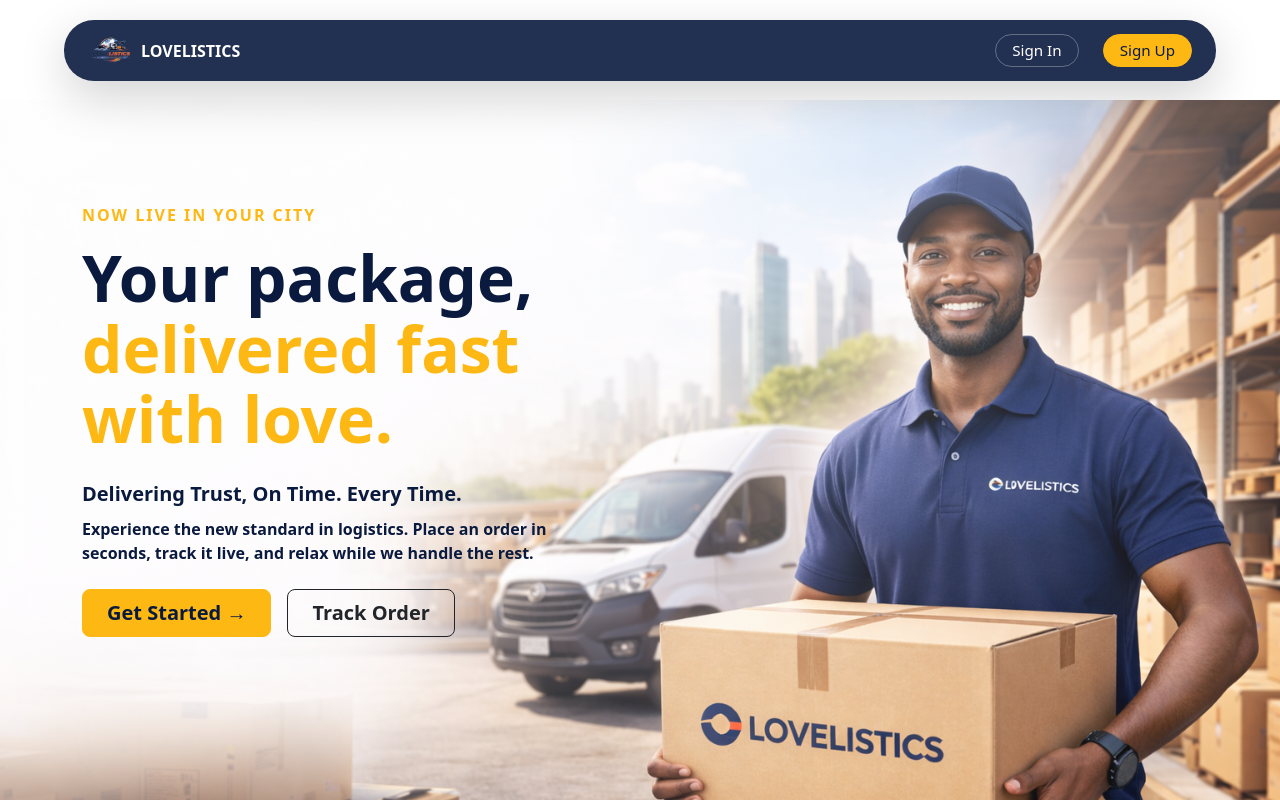
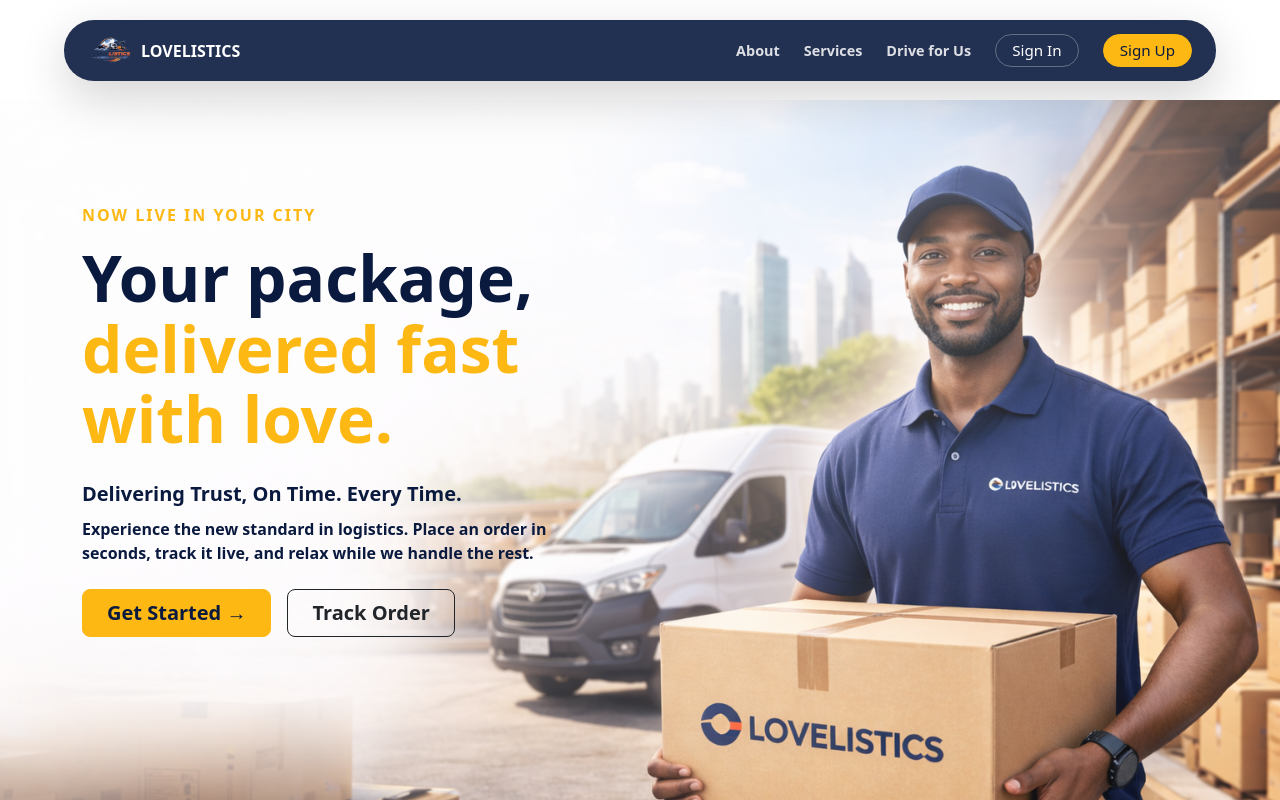
Before and after one commit to Oluwalovely/Logistics-appUserFrontend, a React (Vite) app: page / in a window 1280 px wide. Shown: the top 800 px of the page. Built offline with nearby package versions, Linux system fonts and the light colour scheme; no server answers; a web font is replaced by a local one.

Commit message:
made changes

```diff
--- a/src/pages/Landing.jsx
+++ b/src/pages/Landing.jsx
@@ -142,6 +142,9 @@
                                 <span className="fw-bold text-white fs-6">LOVELISTICS</span>
                             </Link>
                             <div className="d-none d-lg-flex align-items-center gap-4">
+                                <Link to="/about" className="text-decoration-none fw-semibold" style={{ color: 'rgba(255,255,255,0.85)', fontSize: '0.9rem' }}>About</Link>
+                                <Link to="/services" className="text-decoration-none fw-semibold" style={{ color: 'rgba(255,255,255,0.85)', fontSize: '0.9rem' }}>Services</Link>
+                                <a href={DRIVER_APP_URL + '/register'} target="_blank" rel="noopener noreferrer" className="text-decoration-none fw-semibold" style={{ color: 'rgba(255,255,255,0.85)', fontSize: '0.9rem' }}>Drive for Us</a>
                                 <Link to="/login" className="text-decoration-none px-3 py-1" style={{ color: '#ffffff', fontSize: '0.95rem', border: '1px solid rgba(255,255,255,0.3)', borderRadius: '20px' }}>Sign In</Link>
                                 <Link to="/register" className="text-decoration-none px-3 py-1" style={{ backgroundColor: '#fdb813', color: '#0a1a3f', fontSize: '0.95rem', borderRadius: '20px', border: '1px solid #fdb813', fontWeight: '500' }}>Sign Up</Link>
                             </div>
@@ -156,9 +159,13 @@
                         </div>
                         {menuOpen && (
                             <div className="d-lg-none mt-3 pb-2">
-                                <div className="d-flex flex-column align-items-center gap-2">
-                                    <Link to="/login" className="text-decoration-none py-1" style={{ color: '#ffffff' }}>Sign In</Link>
-                                    <Link to="/register" className="text-decoration-none py-1" style={{ color: '#fdb813' }}>Sign Up</Link>
+                                <div className="d-flex flex-column align-items-center gap-3">
+                                    <Link to="/about" className="text-decoration-none fw-semibold" style={{ color: 'rgba(255,255,255,0.85)' }} onClick={() => setMenuOpen(false)}>About</Link>
+                                    <Link to="/services" className="text-decoration-none fw-semibold" style={{ color: 'rgba(255,255,255,0.85)' }} onClick={() => setMenuOpen(false)}>Services</Link>
+                                    <a href={DRIVER_APP_URL + '/register'} target="_blank" rel="noopener noreferrer" className="text-decoration-none fw-semibold" style={{ color: 'rgba(255,255,255,0.85)' }} onClick={() => setMenuOpen(false)}>Drive for Us</a>
+                                    <div style={{ width: '80%', height: '1px', background: 'rgba(255,255,255,0.15)' }} />
+                                    <Link to="/login" className="text-decoration-none px-4 py-1 fw-semibold" style={{ color: '#ffffff', border: '1px solid rgba(255,255,255,0.3)', borderRadius: '20px' }} onClick={() => setMenuOpen(false)}>Sign In</Link>
+                                    <Link to="/register" className="text-decoration-none px-4 py-1 fw-semibold" style={{ backgroundColor: '#fdb813', color: '#0a1a3f', borderRadius: '20px' }} onClick={() => setMenuOpen(false)}>Sign Up</Link>
                                 </div>
                             </div>
                         )}
--- a/src/pages/OrderSuccess.jsx
+++ b/src/pages/OrderSuccess.jsx
@@ -10,7 +10,7 @@
     const [copied, setCopied] = useState(false);
     const [countdown, setCountdown] = useState(10);
 
-    // Redirect to order details after 10 seconds
+
     useEffect(() => {
         if (!order) {
             navigate('/dashboard');
@@ -43,7 +43,7 @@
                 <div className="row justify-content-center">
                     <div className="col-md-6">
 
-                        {/* Success card */}
+
                         <div className="card border-0 shadow-sm text-center" style={{ borderRadius: 20, overflow: 'hidden' }}>
 
                             {/* Green top strip */}
```
